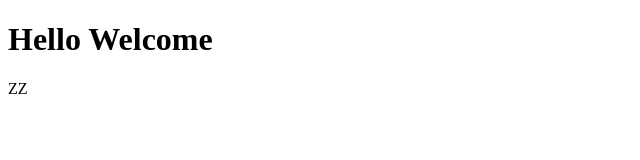
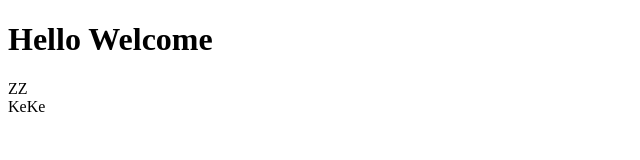
Before and after one commit to acs237/Git-Test, a plain HTML site: page index.html in a window 1280 px wide. Shown: the full height of the page, 0-640 px from the left. Drawn offline with Linux system fonts and the light colour scheme.

Commit message:
added footer

```diff
--- a/index.html
+++ b/index.html
@@ -8,5 +8,6 @@
 <body>
     <h1>Hello Welcome</h1>
     <header>ZZ</header>
+    <footer>KeKe</footer>
 </body>
 </html>
```
